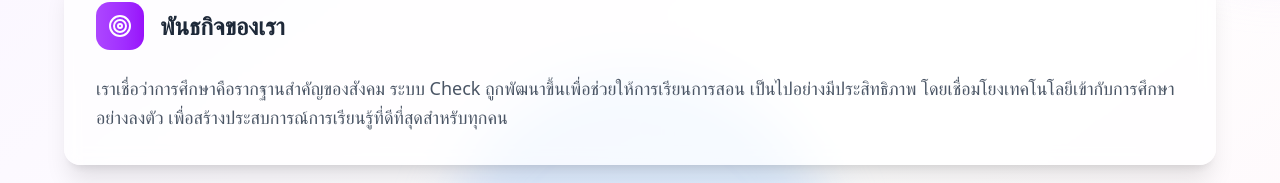
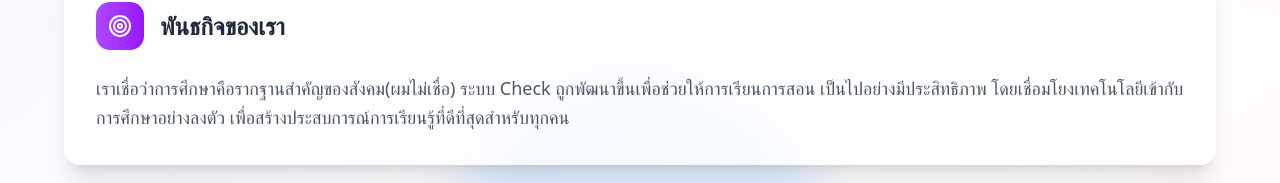
Before and after one commit to GAMEX-990/Check, a Next.js app: page /about in a window 1280 px wide. Shown: the part 274-457 px from the top of the page. Built offline with nearby package versions, Linux system fonts and the light colour scheme; no server answers.

Commit message:
Update AboutPage

```diff
--- a/app/about/page.tsx
+++ b/app/about/page.tsx
@@ -153,7 +153,7 @@
               <h2 className="text-2xl font-bold text-gray-800">พันธกิจของเรา</h2>
             </div>
             <p className="text-gray-600 text-lg leading-relaxed">
-              เราเชื่อว่าการศึกษาคือรากฐานสำคัญของสังคม ระบบ Check ถูกพัฒนาขึ้นเพื่อช่วยให้การเรียนการสอน
+              เราเชื่อว่าการศึกษาคือรากฐานสำคัญของสังคม(ผมไม่เชื่อ) ระบบ Check ถูกพัฒนาขึ้นเพื่อช่วยให้การเรียนการสอน
               เป็นไปอย่างมีประสิทธิภาพ โดยเชื่อมโยงเทคโนโลยีเข้ากับการศึกษาอย่างลงตัว
               เพื่อสร้างประสบการณ์การเรียนรู้ที่ดีที่สุดสำหรับทุกคน
             </p>
```
